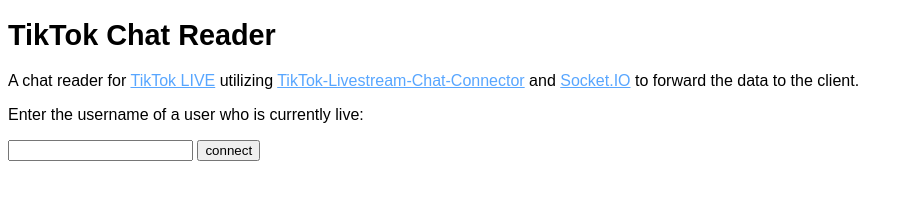
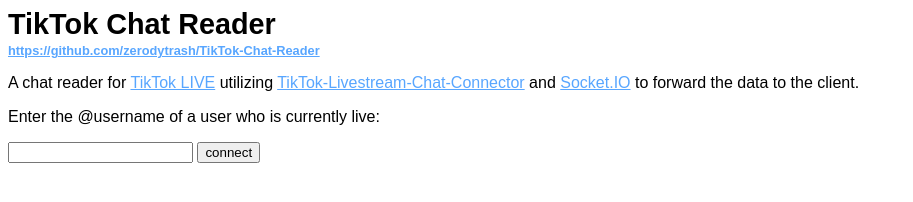
Before and after one commit to zerodytrash/TikTok-Chat-Reader, a website: page public/index.html in a window 1280 px wide. Shown: the whole page, without its empty margins (0-913 px from the left). Drawn offline with nearby package versions, Linux system fonts and the light colour scheme; no server answers.

Commit message:
add github link

```diff
--- a/public/index.html
+++ b/public/index.html
@@ -14,13 +14,17 @@
     <script src="app.js"></script>
 </head>
 <body>
-    <h1>TikTok Chat Reader</h1>
+    <div class="head">
+        <h1>TikTok Chat Reader</h1>
+        <span class="subTitle"><a href="https://github.com/zerodytrash/TikTok-Chat-Reader">https://github.com/zerodytrash/TikTok-Chat-Reader</a></span>
+    </div>
+
     <div>
         A chat reader for <a href="https://www.tiktok.com/live">TikTok LIVE</a> utilizing <a href="https://github.com/zerodytrash/TikTok-Livestream-Chat-Connector">TikTok-Livestream-Chat-Connector</a> and <a href="https://socket.io/">Socket.IO</a> to forward the data to the client.
     </div>
 
     <div class="inputFields">
-        <p>Enter the username of a user who is currently live:</p>
+        <p>Enter the @username of a user who is currently live:</p>
         <input type="text" id="uniqueIdInput">
         <input type="button" id="connectButton" value="connect">
     </div>
--- a/public/style.css
+++ b/public/style.css
@@ -1,18 +1,29 @@
 body {
     font-family:Arial, Helvetica, sans-serif;;
+}
+
+h1 {
+    font-size: 1.8em;
+    margin-top: 0px;
+    margin-bottom: 0px;
 }
 
 a {
     color: #58a6ff;
 }
 
-h1 {
-    font-size: 1.8em;
+.head {
+    margin-bottom: 15px;
+}
+
+.subTitle {
+    font-size: 0.8em;
+    font-weight: bold;
 }
 
 .chat {
     overflow-y: scroll;
-    max-height: calc(100vh - 230px);
+    max-height: calc(100vh - 235px);
 }
 
 .chat img {
```
